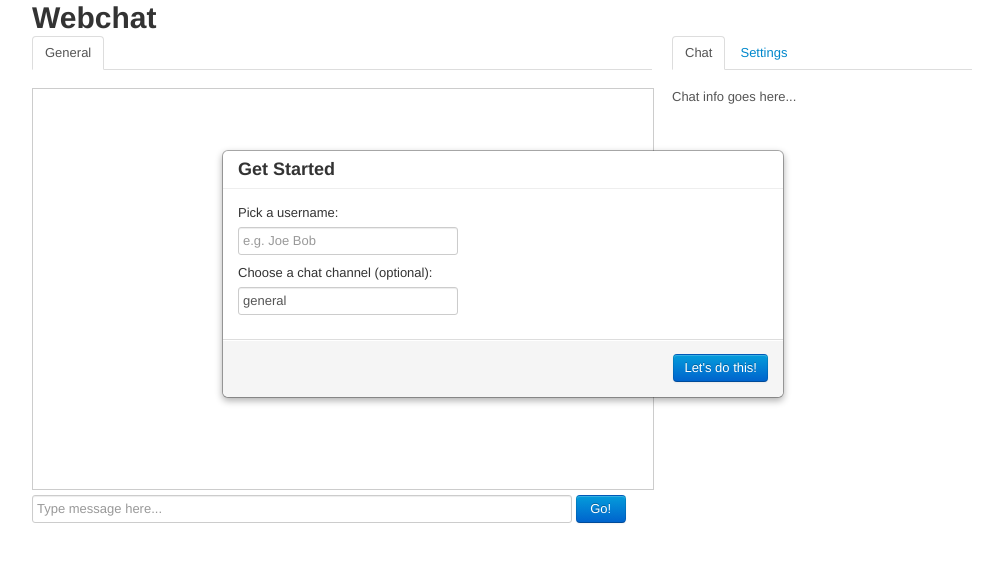
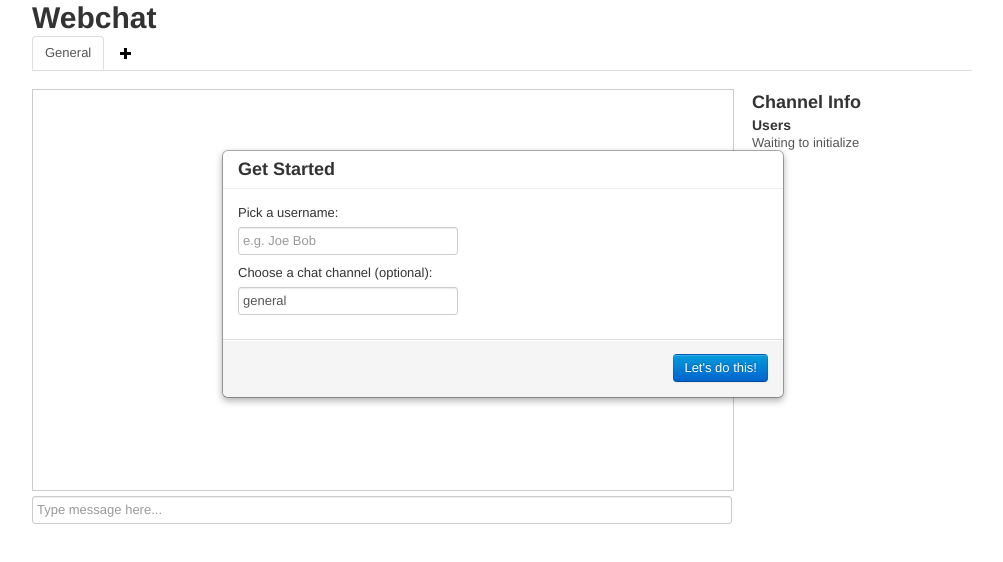
Before and after one commit to natelong/webchat, a plain HTML site: page www-src/static/index.html in a window 1280 px wide. Shown: the whole page, without its empty margins (138-1141 px from the left). Drawn offline with Linux system fonts and the light colour scheme; files whose address does not match are found by name.

Commit message:
Restructured the index page and added a plus icon for adding a new channel (functionality to come soon)

```diff
--- a/www-src/static/index.html
+++ b/www-src/static/index.html
@@ -13,37 +13,32 @@
 			</div>
 		</div>
 		<div class="row">
-			<div class="span8">
+			<div class="span12">
 				<ul class="nav tabs">
 					<li class="active"><a href="#general" data-toggle="tab">General</a></li>
+					<li><a href="#addChannel"><i class="icon plus"><!></i></a></li>
 				</ul>
 				<div class="tab-content">
-					<div class="output-wrapper tab-pane active"><div class="output"><!></div></div>
-				</div>
-				<form id="chat" class="form-inline">
-					<input class="span7" type="text" name="chat" placeholder="Type message here..." />
-					<input class="btn primary span1" type="submit" value="Go!" />
-				</form>
-			</div>
-			<div class="span4">
-				<ul class="nav tabs">
-					<li class="active"><a href="#chatInfo" data-toggle="tab">Chat</a></li>
-					<li><a href="#settings" data-toggle="tab">Settings</a></li>
-				</ul>
-				<div class="tab-content">
-					<div class="tab-pane active" id="chatInfo">
-						Chat info goes here...
-					</div>
-					<div class="tab-pane" id="settings">
-						<form class="form-inline">
-							<label>Username</label>
-							<input type="text" value="Nate" class="span4 inline-edit" name="username" id="username" disabled="disabled" />
-							<div class="form-actions">
-								<input class="btn primary" type="submit" value="Save" />
+					<div class="row">
+						<div class="span9">
+							<div class="output-wrapper tab-pane active"><div class="output"><!></div></div>
+						</div>
+						<div class="span3">
+							<h3>Channel Info</h3>
+							<h4>Users</h4>
+							<div class="tab-pane active" id="chatInfo">
+								Waiting to initialize
 							</div>
-						</form>
+						</div>
 					</div>
 				</div>
+			</div>
+		</div>
+		<div class="row">
+			<div class="span9">
+				<form id="chat" class="form-inline">
+					<input class="span9" type="text" name="chat" placeholder="Type message here..." />
+				</form>
 			</div>
 		</div>
 	</div>
```
